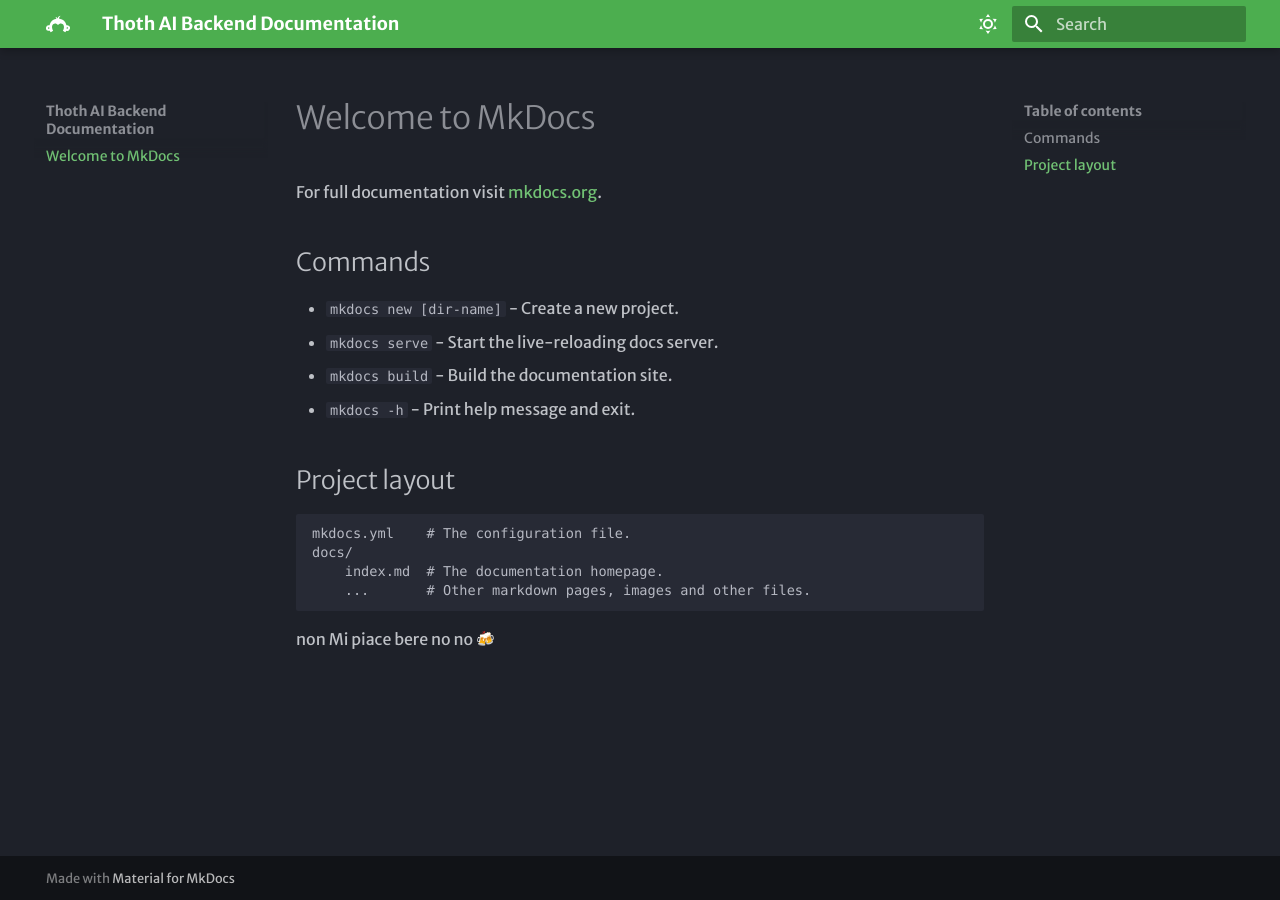
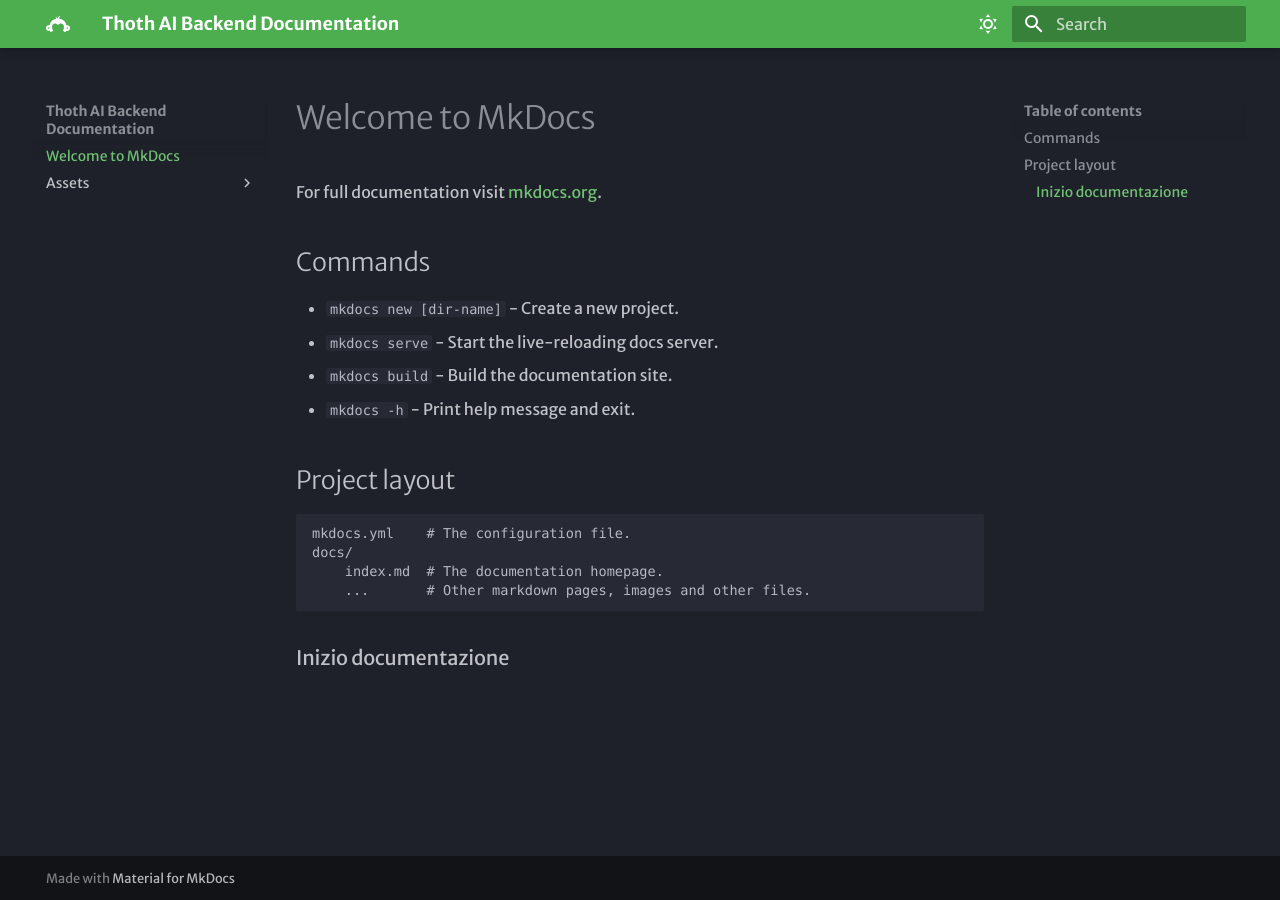
Before and after one commit to mptyl/ThothDocs, an MkDocs documentation site: the page built from docs/index.md, in a window 1280 px wide. Built offline with MkDocs 1.6.1 and Material for MkDocs 9.7.7, drawn with Linux system fonts in a browser that asks for light colours; emoji names are drawn with the system emoji font; some web fonts are replaced.

Commit message:
App structure page

```diff
--- a/docs/index.md
+++ b/docs/index.md
@@ -16,4 +16,5 @@
         index.md  # The documentation homepage.
         ...       # Other markdown pages, images and other files.
 
-non Mi piace bere no no :beers:
+
+### Inizio documentazione
```
Also changed, not shown: docs/assets/struttura_app.md (added, +1 -0 lines).
